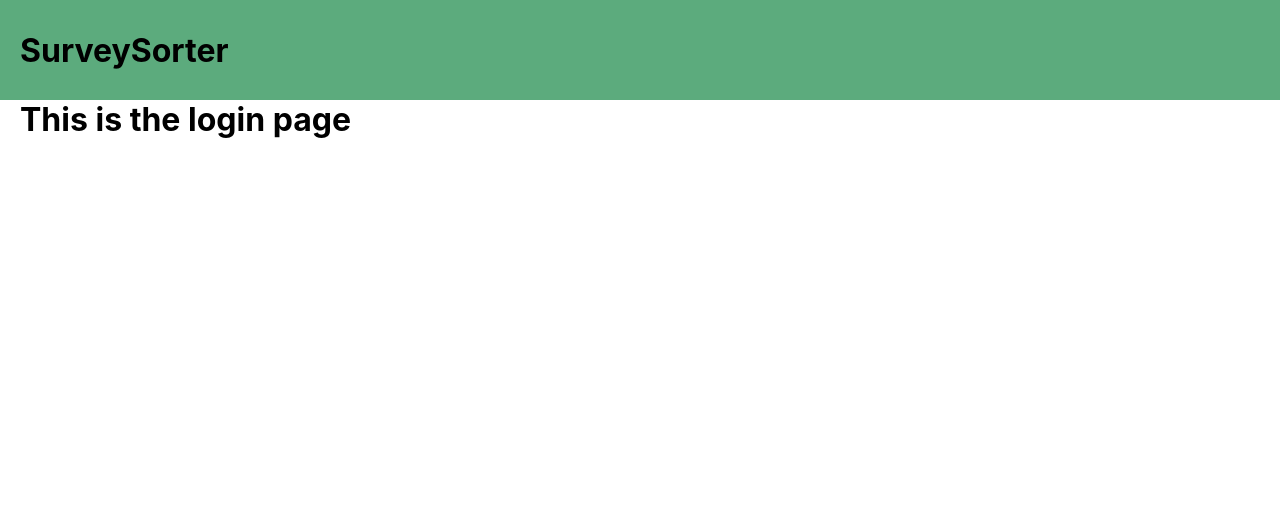
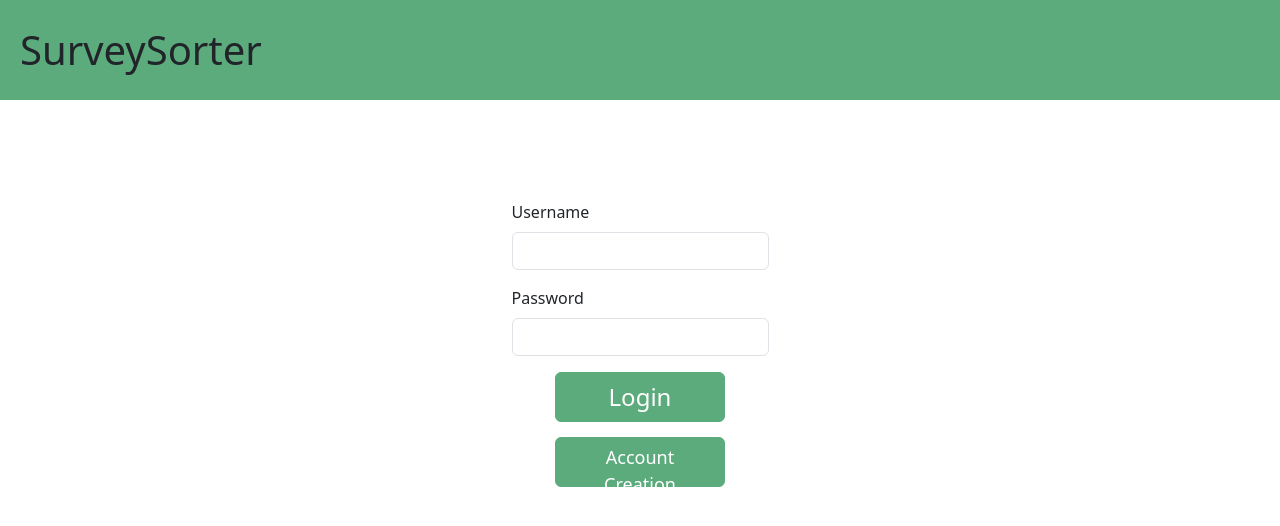
Before and after one commit to AppleVine/survey_app_frontend, a React (Create React App) app: page / in a window 1280 px wide. Shown: the top 526 px of the page. Built offline with nearby package versions, Linux system fonts and the light colour scheme.

Commit message:
login html & css created.

```diff
--- a/package.json
+++ b/package.json
@@ -8,6 +8,7 @@
     "@testing-library/user-event": "^13.5.0",
     "bootstrap": "^5.3.0",
     "react": "^18.2.0",
+    "react-bootstrap": "^2.8.0",
     "react-dom": "^18.2.0",
     "react-router-dom": "^6.14.0",
     "react-scripts": "5.0.1",
--- a/src/App.css
+++ b/src/App.css
@@ -2,3 +2,8 @@ body, #root {
   margin: 0;
   padding: 0;
 }
+
+.btn-primary {
+  background-color: #5cab7d;
+  border-color: #5cab7d;
+}
--- a/src/components/header.css
+++ b/src/components/header.css
@@ -7,8 +7,8 @@
     align-items: center;
   }
 
-  h1 {
-    margin: 0;
-    text-align: left;
-    margin-left: 20px;
-  }
+.header h1 {
+  margin: 0;
+  text-align: left;
+  margin-left: 20px;
+}
--- a/src/pages/login.css
+++ b/src/pages/login.css
@@ -1,3 +1,26 @@
-h1 {
-    margin: 0;
-}
+.login {
+    display: flex;
+    flex-direction: column;
+    align-items: center;
+    height: 100vh;
+  }
+
+  .login form {
+    display: flex;
+    flex-direction: column;
+    align-items: center;
+    padding-bottom: 15px;
+    padding-top: 100px;
+  }
+
+.btn-primary {
+    background-color: #5cab7d;
+    border-color: #5cab7d;
+    font-size: 24px;
+    width: 170px;
+    height: 50px;
+  }
+
+  .account {
+    font-size: 18px;
+  }
--- a/src/pages/login.jsx
+++ b/src/pages/login.jsx
@@ -1,10 +1,46 @@
+import React, { useState } from 'react';
 import Header from "../components/header";
+import 'bootstrap/dist/css/bootstrap.min.css';
+import Button from 'react-bootstrap/Button';
+import "./login.css"
 
-export default function Loginpage() {
+export default function LoginPage() {
+  const [username, setUsername] = useState('');
+  const [password, setPassword] = useState('');
+
+  const handleUsernameChange = (event) => {
+    setUsername(event.target.value);
+  };
+
+  const handlePasswordChange = (event) => {
+    setPassword(event.target.value);
+  };
+
+  // const handleSubmit = (event) => {
+  //   event.preventDefault();
+
+  // };
+
   return (
     <div>
       <Header />
-      <h1>This is the login page</h1>
+      <div className="login">
+        <form>
+          <div className="mb-3">
+            <label className="form-label">Username</label>
+            <input type="text" className="form-control" id="exampleFormControlInput1" value={username} onChange={handleUsernameChange} />
+          </div>
+          <div className="mb-3">
+            <label className="form-label">Password</label>
+            <input type="password" className="form-control" id="exampleFormControlInput2" value={password} onChange={handlePasswordChange} />
+          </div>
+
+          <Button type="submit" variant="primary">Login</Button>
+        </form>
+
+        <Button className="account" variant="primary">Account Creation</Button>
+      </div>
     </div>
   );
+
 }
```
Also changed, not shown: 1 other file (tests, documents, lock files or other folders).
